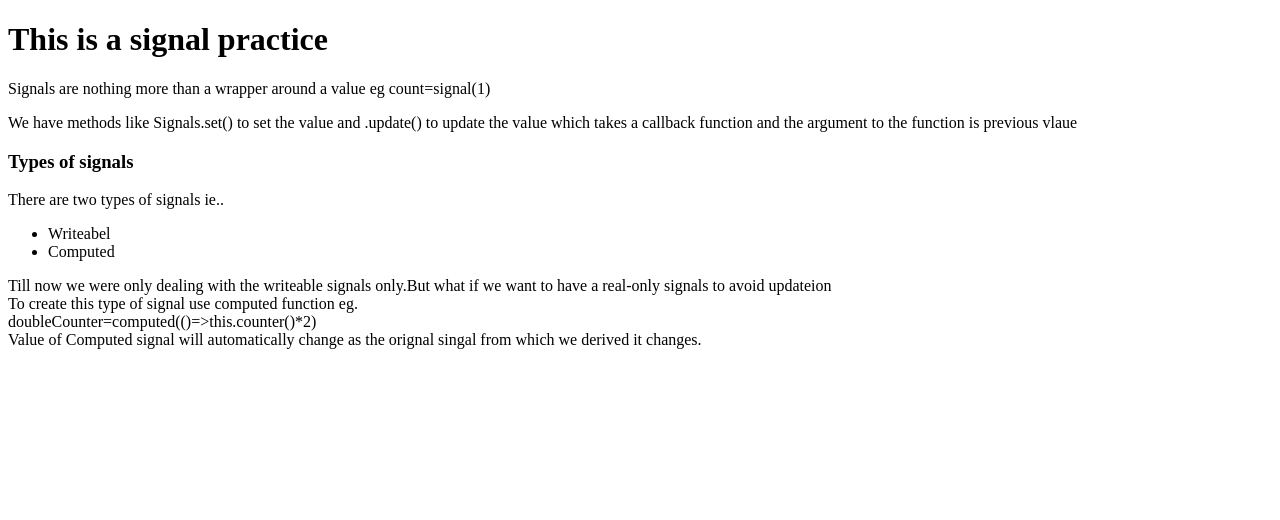
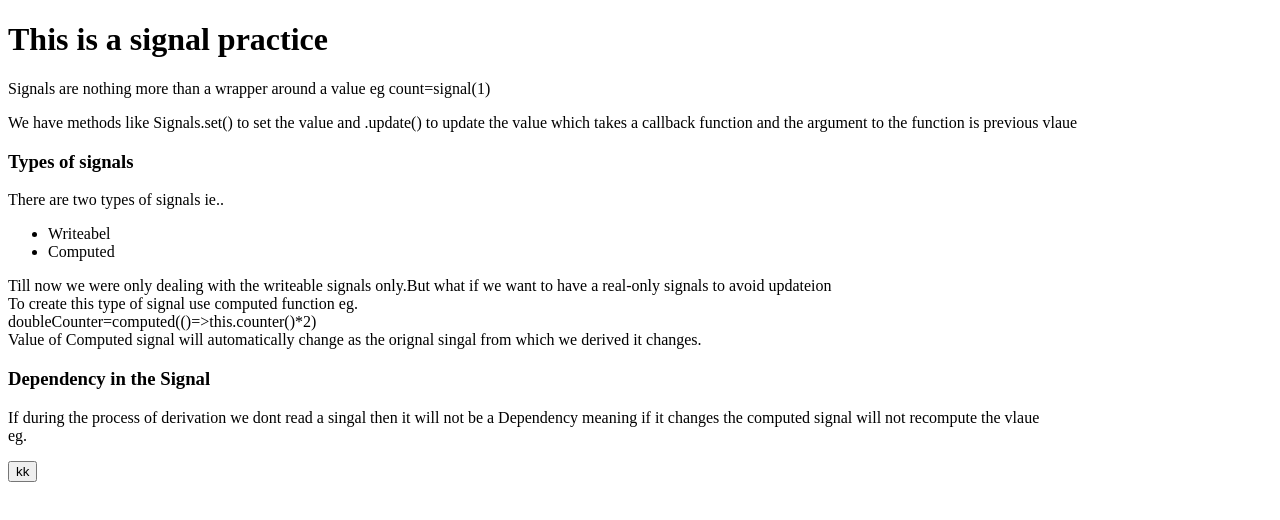
Before and after one commit to Msuf123/signals-practice, an Angular app: page / in a window 1280 px wide. Shown: the top 520 px of the page. Built offline with nearby package versions, Linux system fonts and the light colour scheme.

Commit message:
Done with the effect in signal

```diff
--- a/src/app/app.component.html
+++ b/src/app/app.component.html
@@ -11,3 +11,9 @@
 To create this type of signal use computed function eg.<br> doubleCounter=computed(()=>this.counter()*2)
 <br>Value of Computed signal will automatically change as the orignal singal from which we derived it changes.
 </p>
+<h3>Dependency in the Signal</h3>
+<p>
+  If during the process of derivation we dont read a singal then it will not be a Dependency meaning if it changes the computed signal will not recompute the vlaue<br>
+  eg.
+</p>
+<button (click)="customEffect()">kk</button>
--- a/src/app/app.component.ts
+++ b/src/app/app.component.ts
@@ -1,4 +1,4 @@
-import { Component, computed, effect, signal } from '@angular/core';
+import { Component, Injector, computed, effect, signal } from '@angular/core';
 import { RouterOutlet } from '@angular/router';
 
 @Component({
@@ -17,13 +17,18 @@ export class AppComponent {
     return this.showCounter()?this.counter()*2:'None'
 
   })
-  constructor(){
+  constructor(private injector: Injector){
     this.counter.set(3)
     console.log(this.doubleCounter())
     this.counter.set(2)
     this.showCounter.set(true)
     console.log(this.doubleCounter())
-   effect(()=>{console.log('I changed')})
+    const a=effect(()=>{console.log('I changed'+this.counter())})
+    a.destroy()
+  }
+  customEffect(){
+    this.counter.set(9)
+    effect(()=>{console.log('I changed'+this.counter())},{injector:this.injector})
   }
 
 }
```
